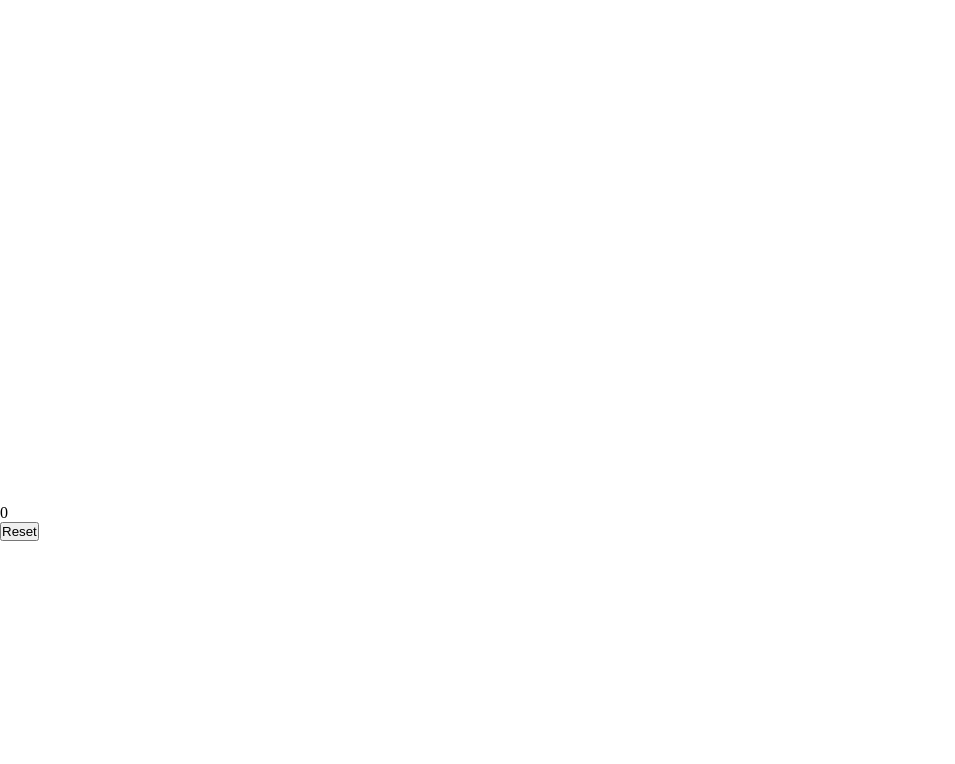
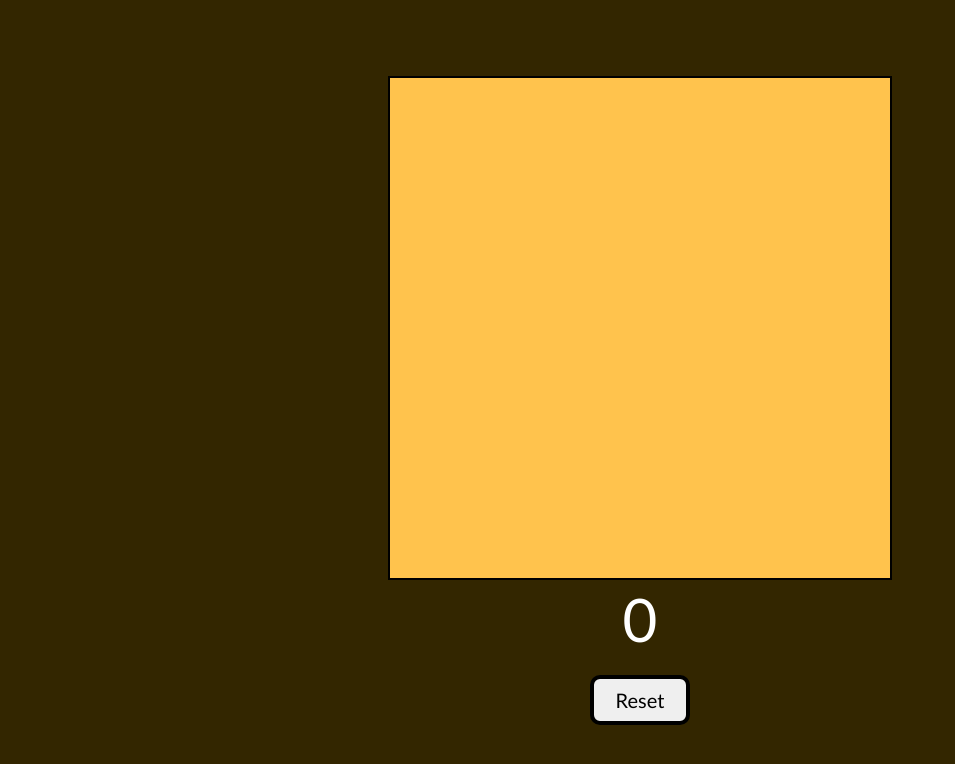
Before and after one commit to rameessiyad/snake-game, a plain HTML site: page index.html in a window 1280 px wide. Shown: the whole page, without its empty margins (0-955 px from the left). Drawn offline with Linux system fonts and the light colour scheme.

Commit message:
styles added

```diff
--- a/index.html
+++ b/index.html
@@ -9,7 +9,7 @@
 </head>
 
 <body>
-    <div class="game-container">
+    <div id="game-container">
         <canvas id="game-board" width="500" height="500"></canvas>
         <div id="score-text">0</div>
         <button id="reset-btn">Reset</button>
--- a/style.css
+++ b/style.css
@@ -1,5 +1,38 @@
-*{
+* {
     margin: 0;
     padding: 0;
     box-sizing: border-box;
+    font-family: 'Gill Sans', 'Gill Sans MT', Calibri, 'Trebuchet MS', sans-serif;
 }
+
+body {
+    display: flex;
+    justify-content: center;
+    align-items: center;
+    height: 100vh;
+    background-color: #332600;
+}
+
+#game-container {
+    text-align: center;
+}
+
+#game-board {
+    border: 2px solid black;
+    background-color: #ffc34d;
+}
+
+#score-text {
+    color: #fff;
+    font-size: 60px;
+}
+
+#reset-btn {
+    font-size: 20px;
+    margin-top: 20px;
+    width: 100px;
+    height: 50px;
+    border: 4px solid;
+    border-radius: 10px;
+    cursor: pointer;
+}
```
